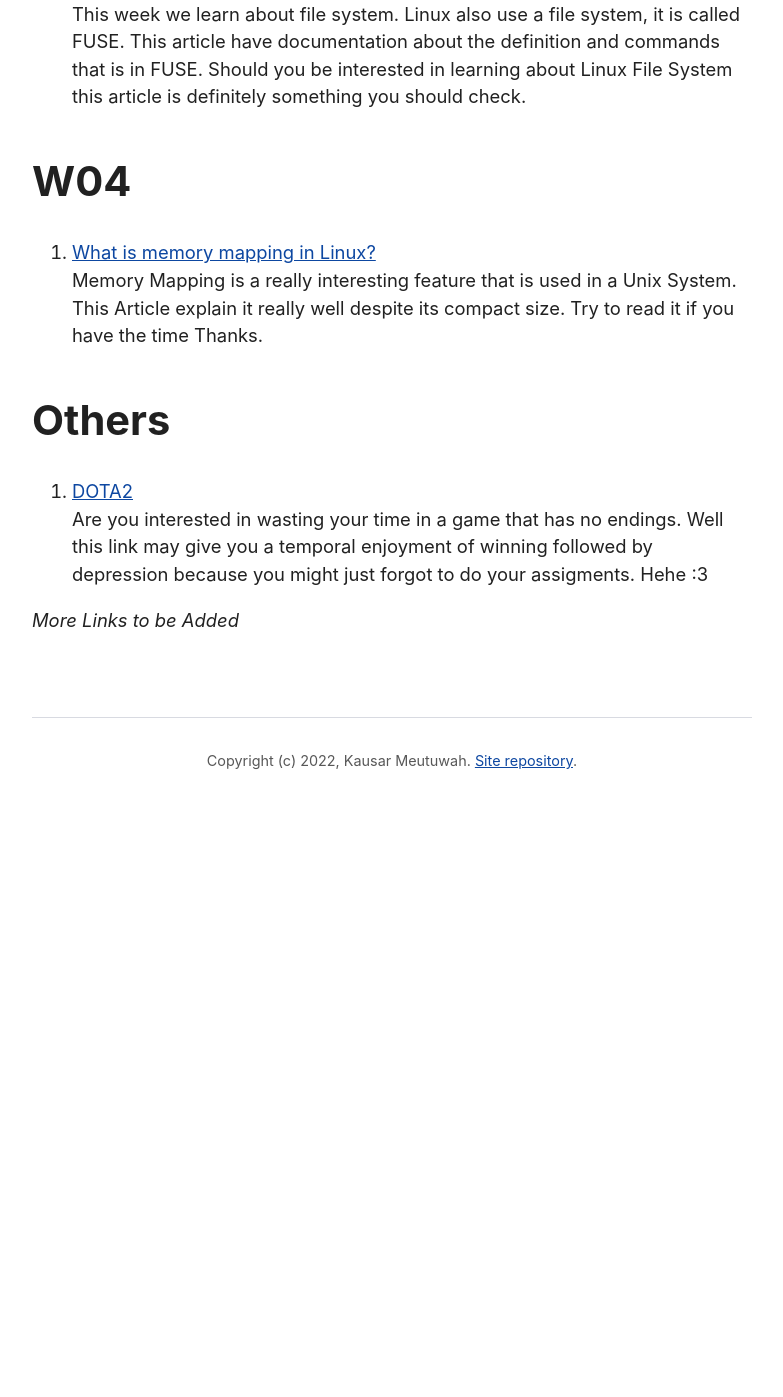
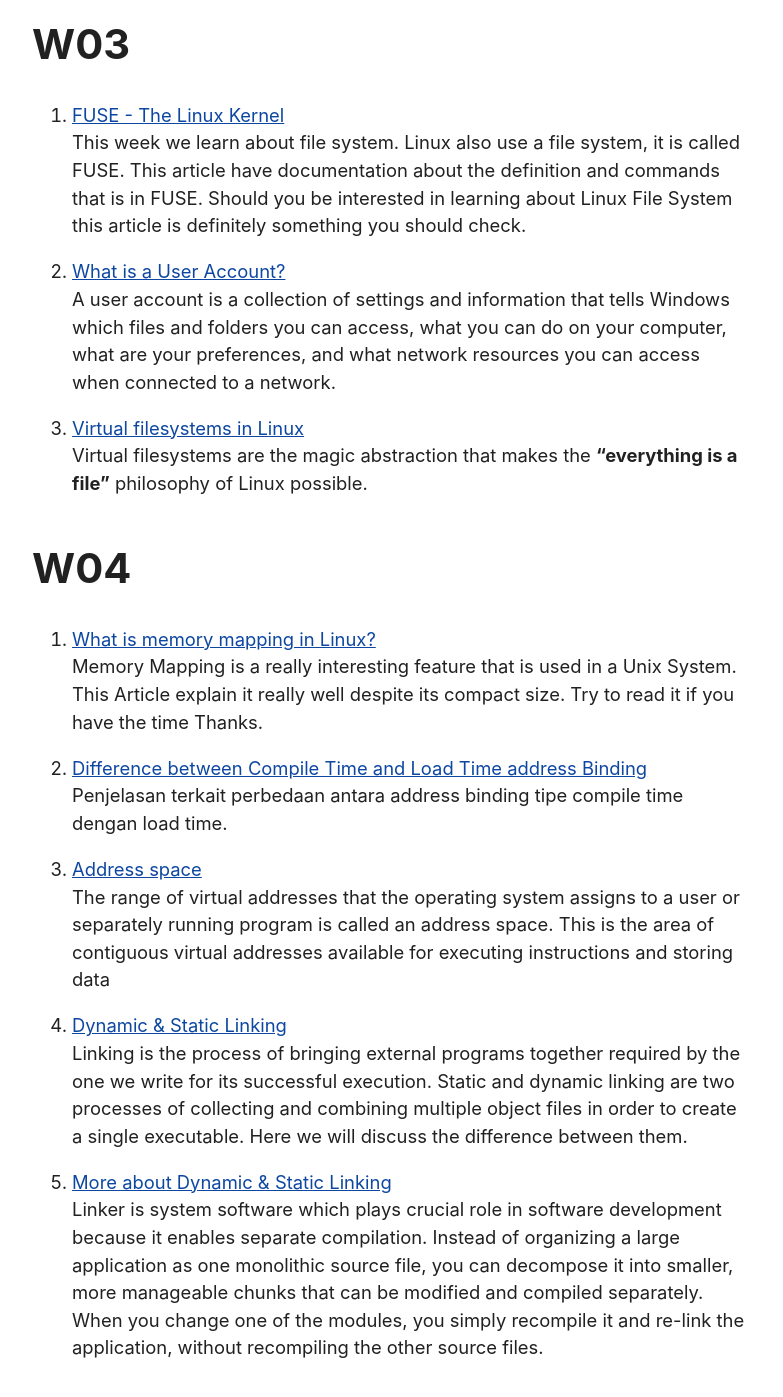
Before and after one commit to kausarme/os222, a Jekyll site: the page built from links.md, in a window 1280 px wide and 1400 px high, scrolled down 2114 px. Shown: the top 1397 px of the window, without its empty margins (248-1031 px from the left). Built offline with Jekyll 4.4.1, drawn with Linux system fonts in a browser that asks for light colours; before the commit the page ends 2910 px from its top, so only the background shows below that; some of the changed text lies outside the part shown.

Commit message:
OS222 kausarme

```diff
--- a/links.md
+++ b/links.md
@@ -54,22 +54,53 @@ If you're anything like me, you might need some reminder.
 Here some a link to an AWK Tutorial.
 
 ## W02
+
 1. [Cyber Security In 7 Minutes | What Is Cyber Security: How It Works? | Cyber Security | Simplilearn](https://www.youtube.com/watch?v=inWWhr5tnEA)<br>
 Cyber Security. Wtf is that? Well, if you don't know, Here is a link about it.
 You should check it because this week has a lot of stuff mentioning cyber security.
 
+2. [Learn C](https://www.learn-c.org/)<br>
+This is a good site for people who want to learn about C with some basic exercises.
+This site also lets you run the code on the website and see the output of your code.
+
 ## W03
+
 1. [FUSE - The Linux Kernel](https://www.kernel.org/doc/html/latest/filesystems/fuse.html)<br>
 This week we learn about file system. Linux also use a file system, it is called FUSE.
 This article have documentation about the definition and commands that is in FUSE.
 Should you be interested in learning about Linux File System this article is definitely something you should check.
 
+2. [What is a User Account?](https://www.howtogeek.com/school/windows-network-sharing/lesson1/)<br>
+A user account is a collection of settings and information that tells Windows which files and folders you can access,
+what you can do on your computer, what are your preferences, and what network resources you can access when connected to a network.
+
+3. [Virtual filesystems in Linux](https://opensource.com/article/19/3/virtual-filesystems-linux)<br>
+Virtual filesystems are the magic abstraction that makes the **"everything is a file"** philosophy of Linux possible.
+
 ## W04
+
 1. [What is memory mapping in Linux?](https://ostoday.org/linux/what-is-memory-mapping-in-linux.html)<br>
 Memory Mapping is a really interesting feature that is used in a Unix System.
 This Article explain it really well despite its compact size.
 Try to read it if you have the time Thanks.
 
+2. [Difference between Compile Time and Load Time address Binding](https://www.geeksforgeeks.org/difference-between-compile-time-and-load-time-address-binding/)<br>
+Penjelasan terkait perbedaan antara address binding tipe compile time dengan load time.
+
+3. [Address space](https://www.ibm.com/docs/en/zos-basic-skills?topic=storage-what-is-address-space)<br>
+The range of virtual addresses that the operating system assigns to a user or separately running program is called an address space.
+This is the area of contiguous virtual addresses available for executing instructions and storing data
+
+4. [Dynamic & Static Linking](https://cs-fundamentals.com/tech-interview/c/difference-between-static-and-dynamic-linking)<br>
+Linking is the process of bringing external programs together required by the one we write for its successful execution.
+Static and dynamic linking are two processes of collecting and combining multiple object files in order to create a single executable.
+Here we will discuss the difference between them.
+
+5. [More about Dynamic & Static Linking](https://cs-fundamentals.com/c-programming/static-and-dynamic-linking-in-c.php)<br>
+Linker is system software which plays crucial role in software development because it enables separate compilation.
+Instead of organizing a large application as one monolithic source file, you can decompose it into smaller, more manageable
+chunks that can be modified and compiled separately. When you change one of the modules, you simply recompile it
+and re-link the application, without recompiling the other source files.
 
 ## Others
 
```
Also changed, not shown: index.md (+2 -2 lines).
